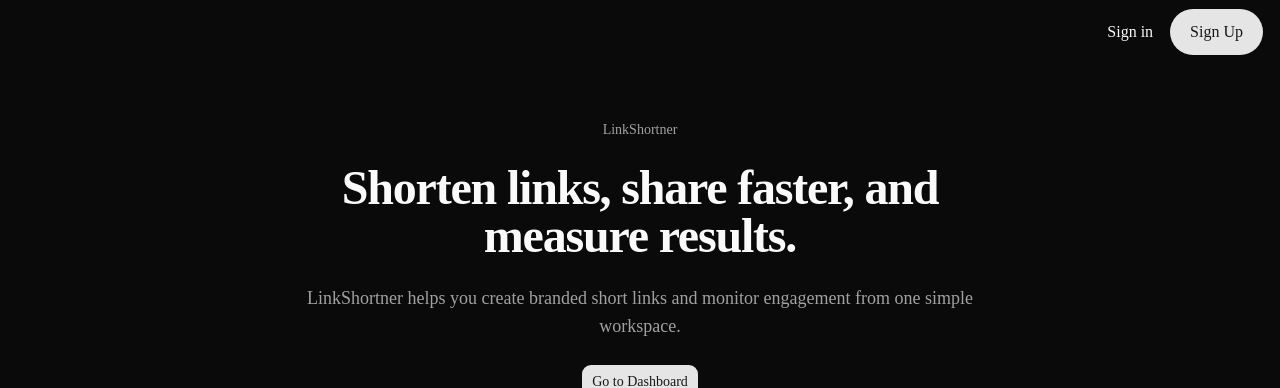
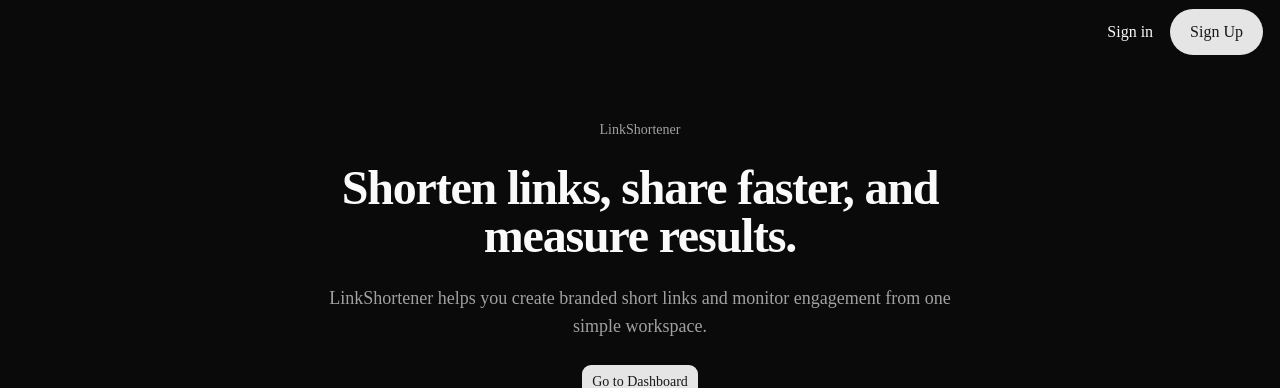
Before and after one commit to csaks-creator/linkshortnerproj, a Next.js app: page / in a window 1280 px wide. Shown: the top 388 px of the page. Built offline with nearby package versions, Linux system fonts and the light colour scheme; no server answers.

Commit message:
chore: refine homepage product copy spelling
Agent-Logs-Url: https://github.com/csaks-creator/linkshortnerproj/sessions/d86517da-9fc5-491e-82f6-2df689bd7f75

Co-authored-by: csaks-creator <74499328+csaks-creator@users.noreply.github.com>

```diff
--- a/app/page.tsx
+++ b/app/page.tsx
@@ -23,12 +23,12 @@ export default function Home() {
   return (
     <main className="mx-auto flex w-full max-w-5xl flex-1 flex-col px-6 pb-20 pt-14 sm:px-10">
       <section className="mx-auto flex w-full max-w-3xl flex-col items-center gap-6 text-center">
-        <p className="text-sm font-medium text-muted-foreground">LinkShortner</p>
+        <p className="text-sm font-medium text-muted-foreground">LinkShortener</p>
         <h1 className="text-4xl font-semibold tracking-tight text-foreground sm:text-5xl">
           Shorten links, share faster, and measure results.
         </h1>
         <p className="max-w-2xl text-lg text-muted-foreground">
-          LinkShortner helps you create branded short links and monitor engagement from one simple workspace.
+          LinkShortener helps you create branded short links and monitor engagement from one simple workspace.
         </p>
         <div className="flex flex-wrap items-center justify-center gap-3">
           <Button size="lg" asChild>
```
